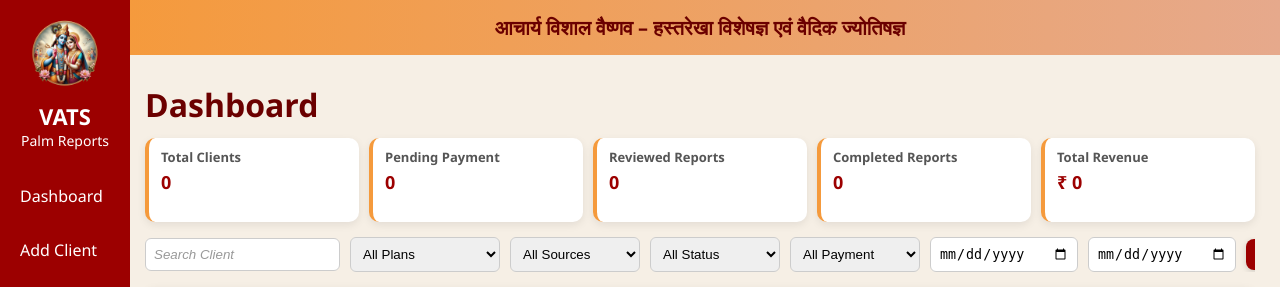
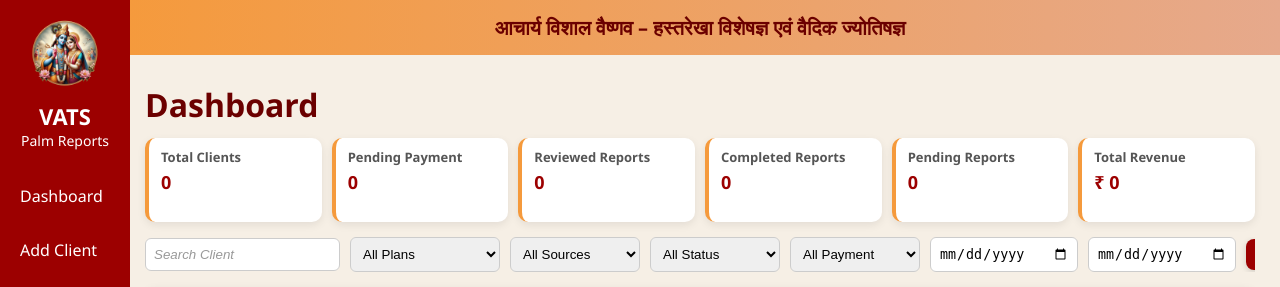
Before and after one commit to vishalvaishnavrk-ops/jyotish-backend, a FastAPI app: page /admin/dashboard in a window 1280 px wide. Shown: the top 287 px of the page. Run offline with FastAPI, Linux system fonts and the light colour scheme; data that the repository does not hold is empty; parts of the project's set-up code (start-up, migrations or seed data) failed here and were passed over.

Commit message:
Update dashboard.html

```diff
--- a/templates/admin/dashboard.html
+++ b/templates/admin/dashboard.html
@@ -24,6 +24,11 @@
 <div class="card">
 <h4>Completed Reports</h4>
 <p>{{ completed_reports }}</p>
+</div>
+
+<div class="card">
+<h4>Pending Reports</h4>
+<p>{{pending_reports}}</p>
 </div>
 
 <div class="card">
```
